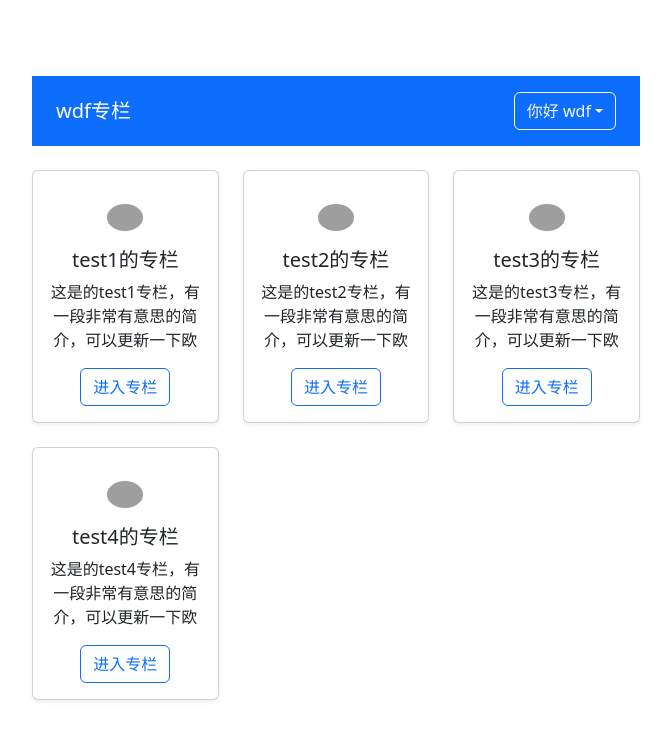
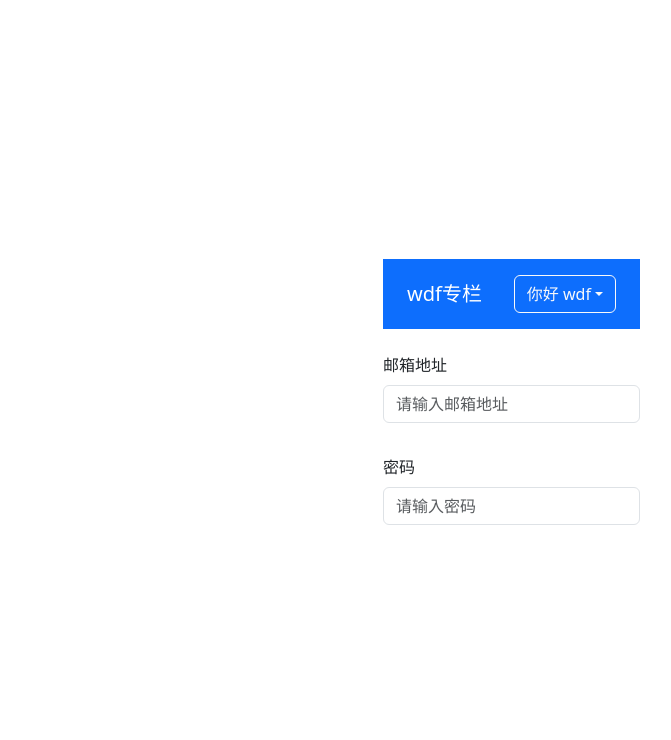
Before and after one commit to luagh/Blog, a Vue app: page / in a window 1280 px wide. Shown: the top 740 px of the page, without its empty margins (0-671 px from the left). Built offline with nearby package versions, Linux system fonts and the light colour scheme; grey boxes are pictures that could not be loaded.

Commit message:
feat:创建Validatelnput表单页面及验证规则

```diff
--- a/src/App.vue
+++ b/src/App.vue
@@ -1,59 +1,76 @@
 <template>
   <div class="contarner">
     <global-header :user="currentUser"></global-header>
-    <column-list :list="list"></column-list>
+    <form action="">
+      <div class="mb-3">
+        <label for="exampleInputEmail1" class="form-label">邮箱地址</label>
+        <validate-input
+          :rules="emailRules"
+          v-model="emailVal"
+          type="text"
+          placeholder="请输入邮箱地址"
+        >
+        </validate-input>
+      </div>
+      <div class="mb-3">
+        <label for="exampleInputPassword1" class="form-label">密码</label>
+        <input
+          type="password"
+          class="form-control"
+          id="exampleInputPassword1"
+          placeholder="请输入密码"
+        />
+      </div>
+    </form>
   </div>
 </template>
 
 <script lang="ts">
-import { defineComponent } from 'vue'
+import { defineComponent, reactive, ref } from 'vue'
+import ValidateInput, { RulesProp } from './components/ValidateInput.vue'
 import GlobalHeader, { userProps } from './components/GlobalHeader.vue'
+const emailReg = /^[a-zA-Z0-9.!#$%&’*+/=?^_`{|}~-]+@[a-zA-Z0-9-]+(?:\.[a-zA-Z0-9-]+)*$/
+
 const currentUser: userProps = {
   isLogin: true,
   name: 'wdf'
 }
 import 'bootstrap/dist/css/bootstrap.min.css'
-import ColumnList, { type ColumnProps } from './components/ColumnList.vue'
-const testData: ColumnProps[] = [
-  {
-    id: 1,
-    title: 'test1的专栏',
-    description: '这是的test1专栏，有一段非常有意思的简介，可以更新一下欧',
-    avatar:
-      'http://vue-maker.oss-cn-hangzhou.aliyuncs.com/vue-marker/5ee22dd58b3c4520912b9470.jpg?x-oss-process=image/resize,m_pad,h_100,w_100'
-  },
-  {
-    id: 2,
-    title: 'test2的专栏',
-    description: '这是的test2专栏，有一段非常有意思的简介，可以更新一下欧',
-    avatar:
-      'http://vue-maker.oss-cn-hangzhou.aliyuncs.com/vue-marker/5ee22dd58b3c4520912b9470.jpg?x-oss-process=image/resize,m_pad,h_100,w_100'
-  },
-  {
-    id: 3,
-    title: 'test3的专栏',
-    description: '这是的test3专栏，有一段非常有意思的简介，可以更新一下欧',
-    avatar:
-      'http://vue-maker.oss-cn-hangzhou.aliyuncs.com/vue-marker/5ee22dd58b3c4520912b9470.jpg?x-oss-process=image/resize,m_pad,h_100,w_100'
-  },
-  {
-    id: 4,
-    title: 'test4的专栏',
-    description: '这是的test4专栏，有一段非常有意思的简介，可以更新一下欧',
-    avatar:
-      'http://vue-maker.oss-cn-hangzhou.aliyuncs.com/vue-marker/5ee22dd58b3c4520912b9470.jpg?x-oss-process=image/resize,m_pad,h_100,w_100'
-  }
-]
+// import ColumnList, { type ColumnProps } from './components/ColumnList.vue'
+
 export default defineComponent({
   name: 'App',
   components: {
-    ColumnList,
-    GlobalHeader
+    // ColumnList,
+    GlobalHeader,
+    ValidateInput
   },
   setup() {
+    const emailVal = ref('')
+    const emailRules: RulesProp = [
+      { type: 'required', message: '电子邮箱地址不能为空' },
+      { type: 'email', message: '请输入正确的电子邮箱格式' }
+    ]
+    const emailRef = reactive({
+      val: '',
+      error: false,
+      message: ''
+    })
+    const validateEmail = () => {
+      if (emailRef.val.trim() === '') {
+        emailRef.error = true
+        emailRef.message = 'can not be empty'
+      } else if (!emailReg.test(emailRef.val)) {
+        emailRef.error = true
+        emailRef.message = 'should be valid email'
+      }
+    }
     return {
-      list: testData,
-      currentUser
+      currentUser,
+      emailRef,
+      validateEmail,
+      emailRules,
+      emailVal
     }
   }
 })
--- /dev/null
+++ b/src/components/ValidateInput.vue
@@ -0,0 +1,72 @@
+<template>
+  <div class="validate-input-container pb-3">
+    <input
+      class="form-control"
+      :class="{ 'is-invalid': inputRef.error }"
+      :value="inputRef.val"
+      @blur="validateInput"
+      @input="updateValue"
+      v-bind="$attrs"
+    />
+    <span v-if="inputRef.error" class="invalid-feedback">{{ inputRef.message }}</span>
+  </div>
+</template>
+
+<script lang="ts">
+import { defineComponent, reactive, PropType, toRefs } from 'vue'
+const emailReg = /^[a-zA-Z0-9.!#$%&’*+/=?^_`{|}~-]+@[a-zA-Z0-9-]+(?:\.[a-zA-Z0-9-]+)*$/
+interface RuleProp {
+  type: 'required' | 'email'
+  message: string
+}
+export type RulesProp = RuleProp[]
+export default defineComponent({
+  name: 'ValidateInput',
+  props: {
+    rules: Array as PropType<RulesProp>,
+    modelValue: String
+  },
+  inheritAttrs: false,
+  setup(props, context) {
+    const modelValue = toRefs(props).modelValue
+    const inputRef = reactive({
+      val: modelValue.value || '',
+      error: false,
+      message: ''
+    })
+    const updateValue = (e: Event) => {
+      const keyboardEvent = e as KeyboardEvent
+      const targetValue = (keyboardEvent.target as HTMLInputElement).value
+      inputRef.val = targetValue
+      context.emit('update:modelValue', targetValue)
+    }
+    const validateInput = () => {
+      if (props.rules) {
+        const allPassed = props.rules.every((rule) => {
+          let passed = true
+          inputRef.message = rule.message
+          switch (rule.type) {
+            case 'required':
+              passed = inputRef.val.trim() !== ''
+              break
+            case 'email':
+              passed = emailReg.test(inputRef.val)
+              break
+            default:
+              break
+          }
+          return passed
+        })
+        inputRef.error = !allPassed
+      }
+    }
+    return {
+      inputRef,
+      validateInput,
+      updateValue
+    }
+  }
+})
+</script>
+
+<style scoped></style>
```
